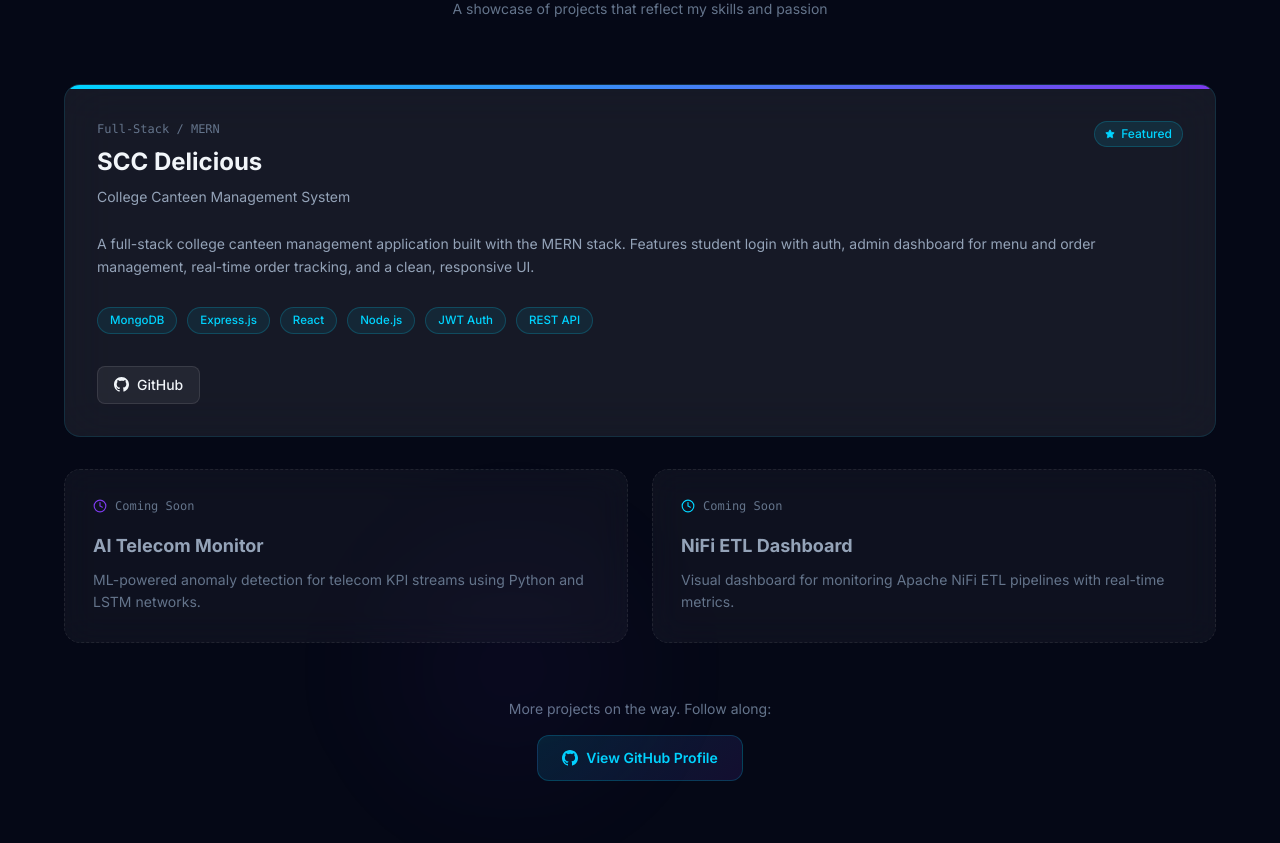
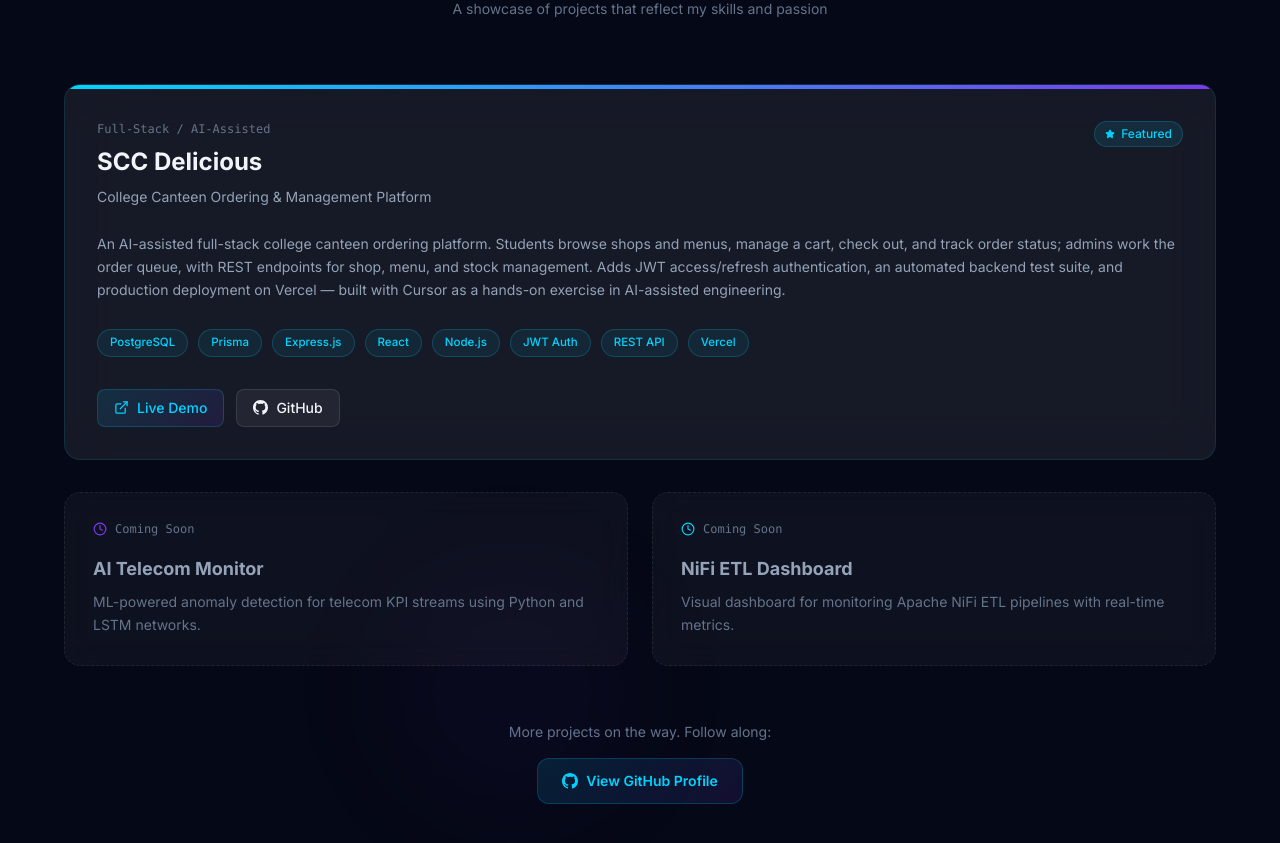
Before and after one commit to jensilin/portfolio, a React (Vite) app: page / in a window 1280 px wide. Shown: the part 4400-5243 px from the top of the page. Built offline with nearby package versions, Linux system fonts and the light colour scheme; no server answers.

Commit message:
feat(portfolio): update SCC Delicious project

```diff
--- a/src/components/Projects.jsx
+++ b/src/components/Projects.jsx
@@ -7,16 +7,18 @@ const PROJECTS = [
     id: 1,
     featured: true,
     title: 'SCC Delicious',
-    subtitle: 'College Canteen Management System',
+    category: 'Full-Stack / AI-Assisted',
+    subtitle: 'College Canteen Ordering & Management Platform',
     description:
-      'A full-stack college canteen management application built with the MERN stack. Features student login with auth, admin dashboard for menu and order management, real-time order tracking, and a clean, responsive UI.',
-    tech: ['MongoDB', 'Express.js', 'React', 'Node.js', 'JWT Auth', 'REST API'],
+      'An AI-assisted full-stack college canteen ordering platform. Students browse shops and menus, manage a cart, check out, and track order status; admins work the order queue, with REST endpoints for shop, menu, and stock management. Adds JWT access/refresh authentication, an automated backend test suite, and production deployment on Vercel — built with Cursor as a hands-on exercise in AI-assisted engineering.',
+    tech: ['PostgreSQL', 'Prisma', 'Express.js', 'React', 'Node.js', 'JWT Auth', 'REST API', 'Vercel'],
     links: {
-      github: 'https://github.com/jensilin',
+      live: 'https://scc-delicious-frontend.vercel.app/',
+      github: 'https://github.com/jensilin/SCC-Delicious',
     },
     metrics: [
       { icon: Star,    label: 'Featured Project' },
-      { icon: GitFork, label: 'MERN Stack' },
+      { icon: GitFork, label: 'PostgreSQL + Prisma' },
     ],
     gradient: 'from-[#00d4ff]/10 to-[#7c3aed]/10',
     accentColor: '#00d4ff',
@@ -65,7 +67,7 @@ function ProjectCard({ project }) {
         {/* Header — badge sits in flow so it can never overlap the title */}
         <div className="flex items-start justify-between gap-4 mb-6">
           <div className="min-w-0">
-            <p className="text-[#64748b] text-xs font-mono mb-2">Full-Stack / MERN</p>
+            <p className="text-[#64748b] text-xs font-mono mb-2">{project.category}</p>
             <h3 className="text-[#f1f5f9] font-bold text-xl sm:text-2xl leading-snug break-words">
               {project.title}
             </h3>
@@ -94,6 +96,27 @@ function ProjectCard({ project }) {
 
         {/* Links */}
         <div className="flex flex-wrap gap-3">
+          {project.links.live && (
+            <motion.a
+              href={project.links.live}
+              target="_blank"
+              rel="noopener noreferrer"
+              whileHover={{ scale: 1.05 }}
+              whileTap={{ scale: 0.96 }}
+              className="flex items-center gap-2 px-4 py-2 rounded-lg text-sm font-medium transition-all"
+              style={{
+                background: 'linear-gradient(135deg, rgba(0,212,255,0.12), rgba(124,58,237,0.12))',
+                border: '1px solid rgba(0,212,255,0.2)',
+                color: '#00d4ff',
+                cursor: 'none',
+                textDecoration: 'none',
+              }}
+            >
+              <ExternalLink size={15} />
+              Live Demo
+            </motion.a>
+          )}
+
           {project.links.github && (
             <motion.a
               href={project.links.github}
```
